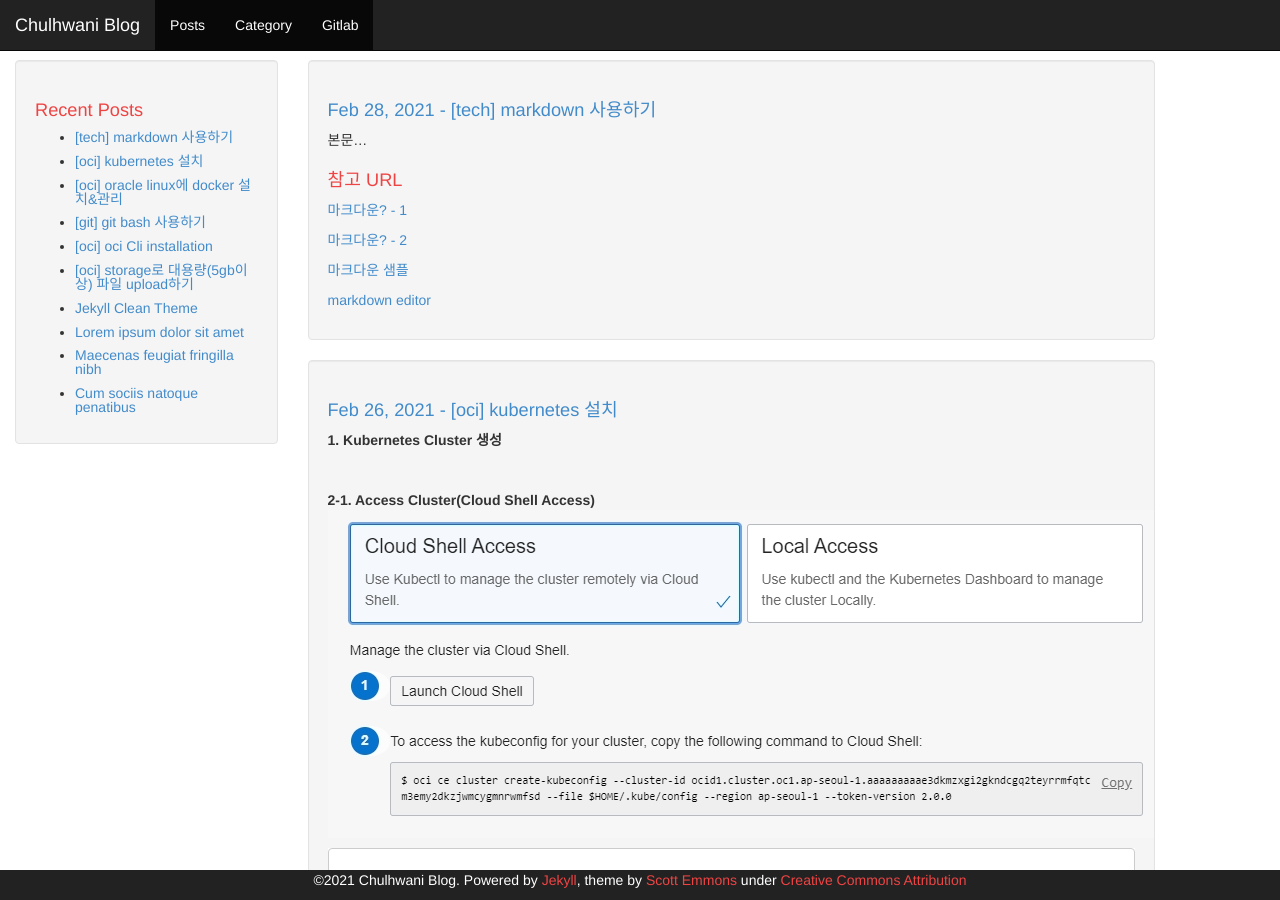
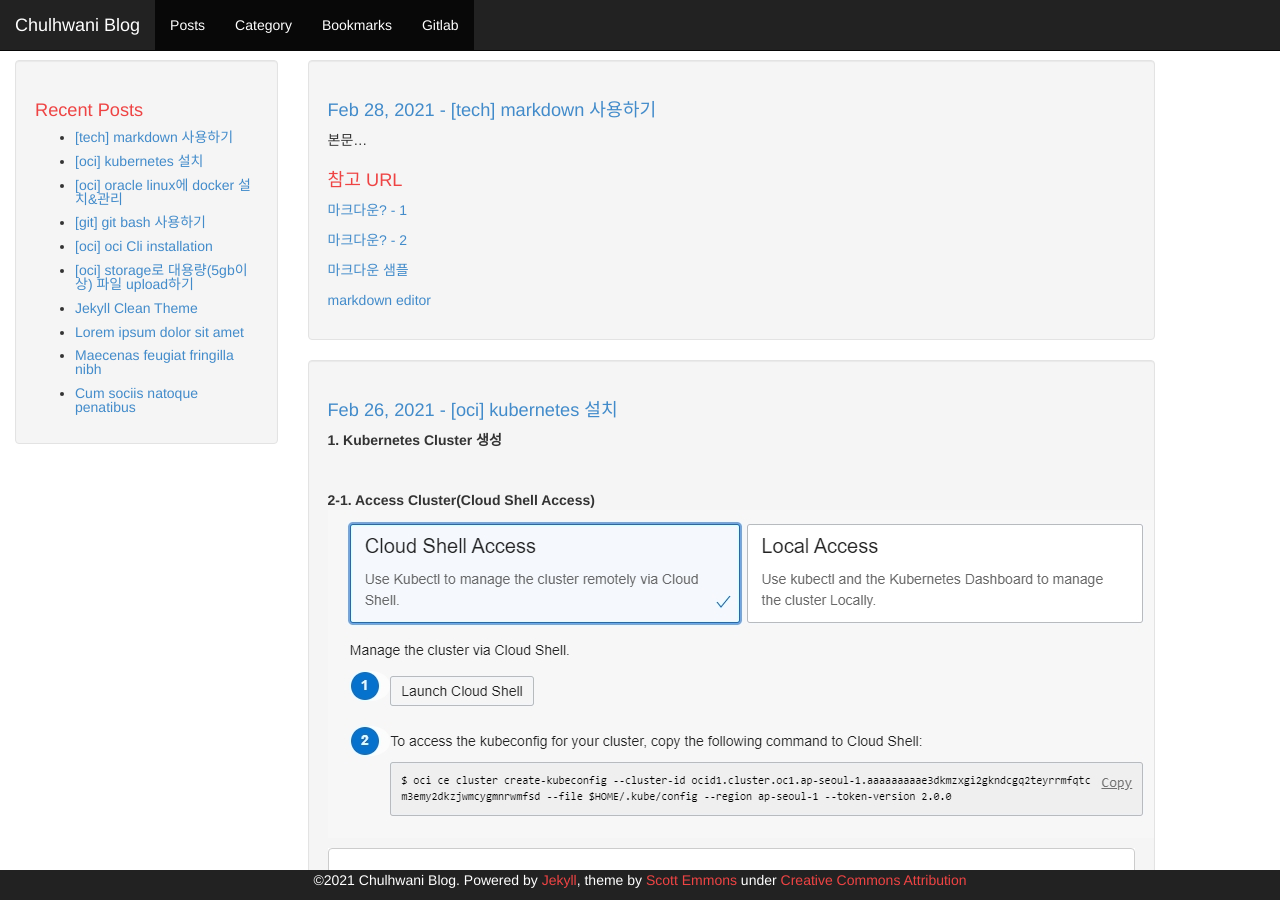
Before and after one commit to chulhwani/chulhwani.github.io, a Jekyll site: the page built from index.html, in a window 1280 px wide and 900 px high. Built offline with Jekyll 4.4.1, drawn with Linux system fonts in a browser that asks for light colours; the list of posts is cut into pages by our own code.

Commit message:
Update header.html

```diff
--- a/_includes/header.html
+++ b/_includes/header.html
@@ -30,8 +30,8 @@
               <div class="collapse navbar-collapse" id="bs-example-navbar-collapse-1">
                 <ul class="nav navbar-nav">
                     <li class="active"><a href="{{ site.baseurl }}/archive.html">Posts</a></li>
-                    <li class="active"><a href="{{ site.baseurl }}/bookmark_chwani_v1.html">Category</a></li>
-<!--                <li class="active"><a href="{{ site.baseurl }}/bookmark_chwani_v1.html">Bookmarks</a></li> -->
+                    <li class="active"><a href="{{ site.baseurl }}/categories/index.html">Category</a></li>
+                    <li class="active"><a href="{{ site.baseurl }}/bookmark_chwani_v1.html">Bookmarks</a></li>
                     <li class="active"><a href="https://github.com/chulhwani">Gitlab</a></li>
                 </ul>
               </div>
```
